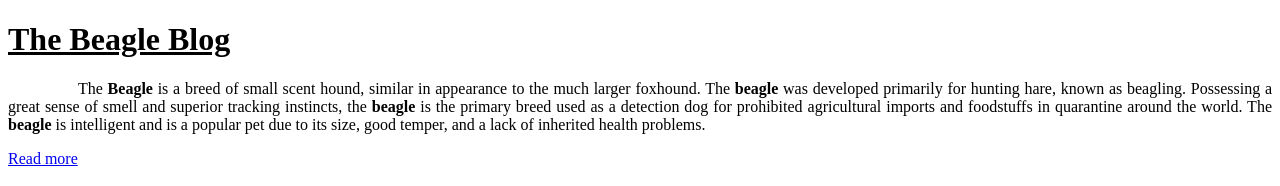
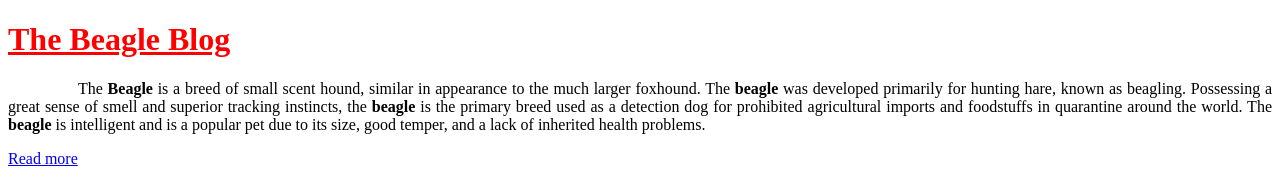
Before and after one commit to Shivakumart67/F1Contest1, a plain HTML site: page index.html in a window 1280 px wide. Shown: the top 186 px of the page. Drawn offline with Linux system fonts and the light colour scheme.

Commit message:
color changed

```diff
--- a/index.html
+++ b/index.html
@@ -9,7 +9,7 @@
     <title>Shivakumara T Frontend 1 AccioJob 7 January 2023</title>
   </head>
   <body>
-    <h1><u>The Beagle Blog</u></h1>
+    <h1 style = "color: red;"><u>The Beagle Blog</u></h1>
     <p style="text-align: justify; text-indent: 70px;">
       The <b>Beagle</b> is a breed of small scent hound, similar in appearance
       to the much larger foxhound. The <b>beagle</b> was developed primarily for
```
